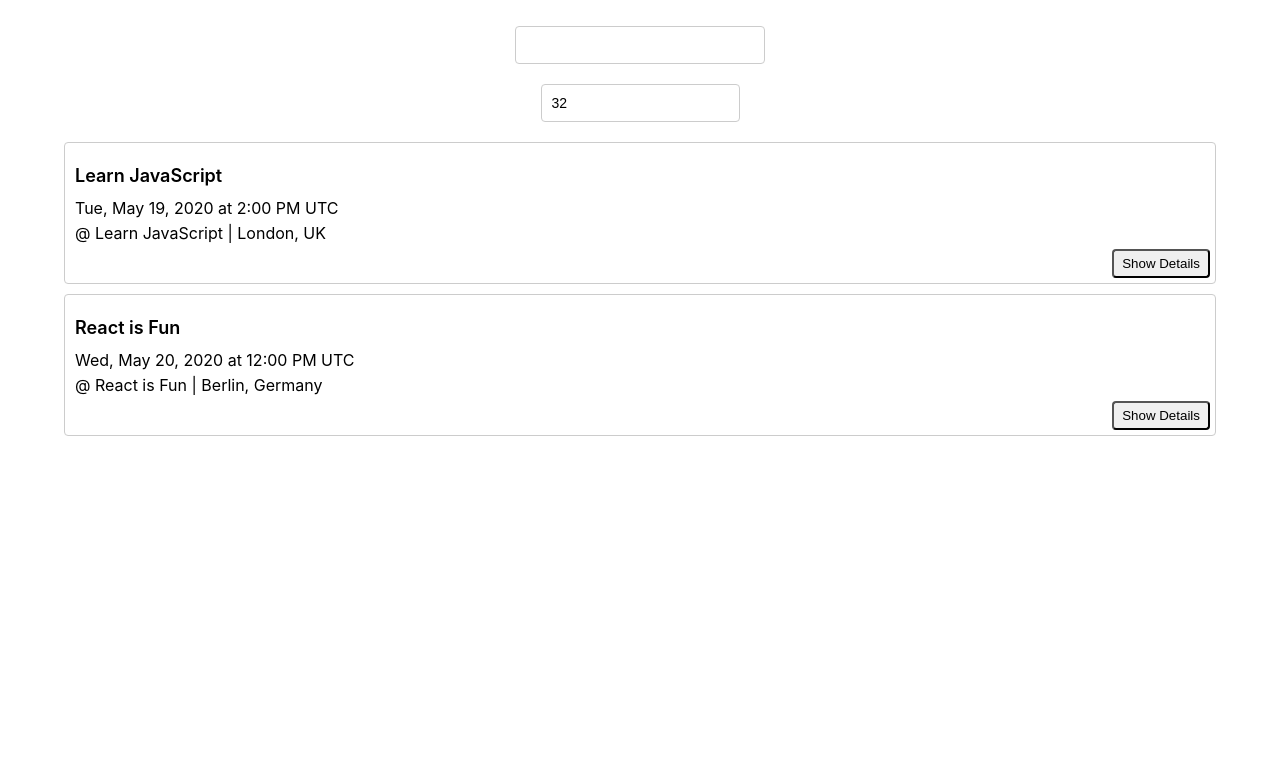
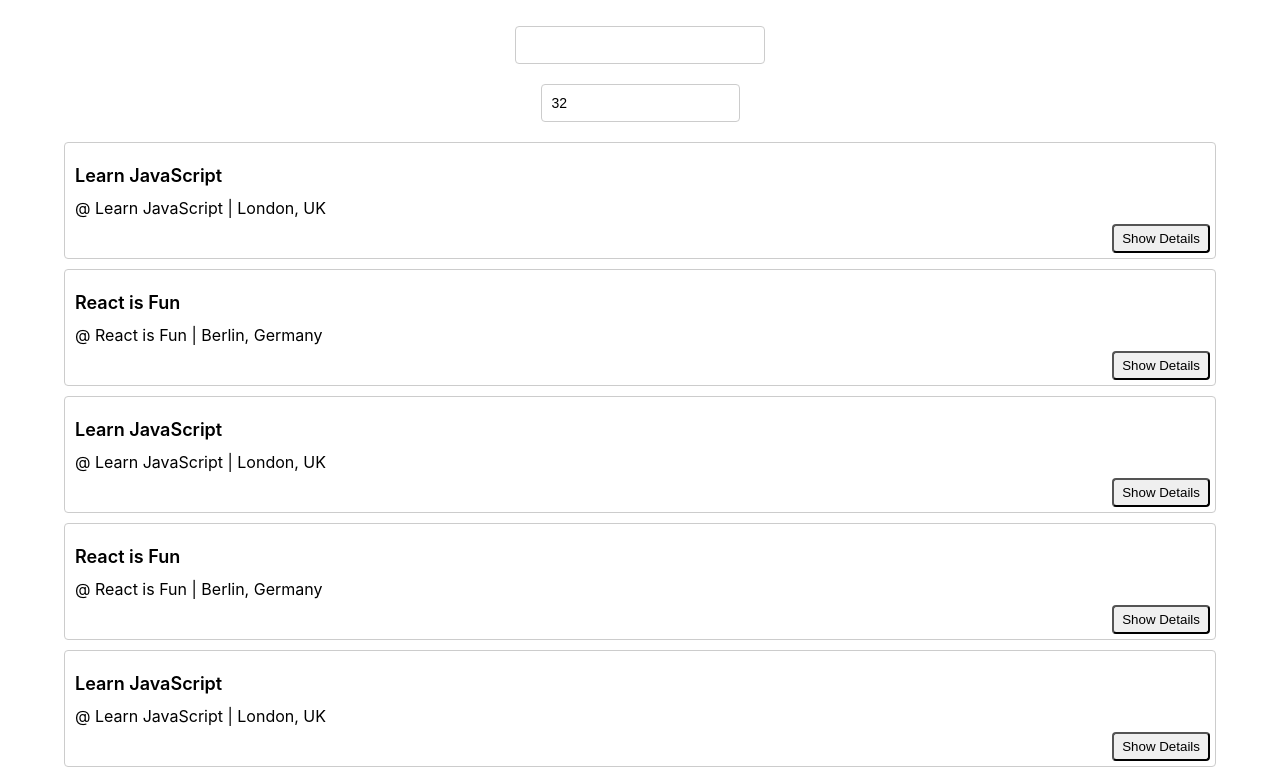
Before and after one commit to joshmou95/Meet-App, a React (Create React App) app: page / in a window 1280 px wide. Shown: the top 775 px of the page. Built offline with nearby package versions, Linux system fonts and the light colour scheme.

Commit message:
Added events to mockData

```diff
--- a/src/Event.js
+++ b/src/Event.js
@@ -17,10 +17,10 @@ class Event extends Component {
 
     return <div className='event'>
       <h1 className='name'>{event.summary}</h1>
-      <p>{new Date(event.start.dateTime).toLocaleDateString
+      {/* <p>{new Date(event.start.dateTime).toLocaleDateString
       ('en-US', { weekday: 'short', year: 'numeric', month: 'long', day: 'numeric', hour: 'numeric', minute: 'numeric', timeZone: 'utc', timeZoneName: 'short' })
       }
-      </p>
+      </p> */}
       <p>
           @ {event.summary} | {event.location}
       </p>
```
Also changed, not shown: src/mock-data.js (+2 -1 lines).
